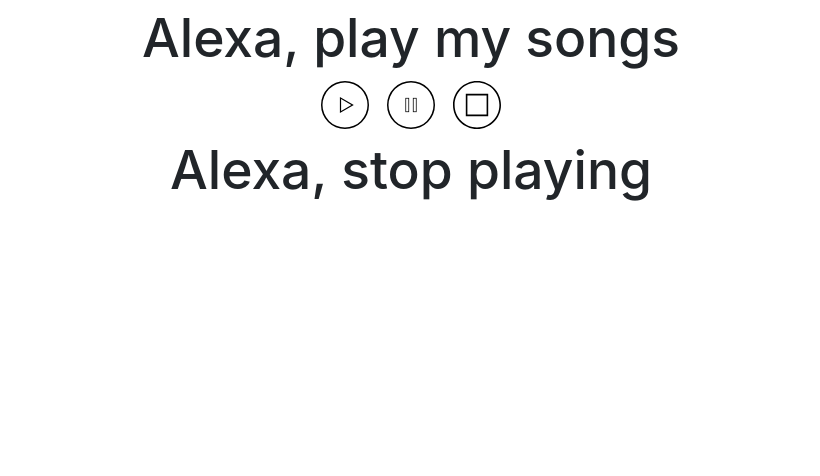
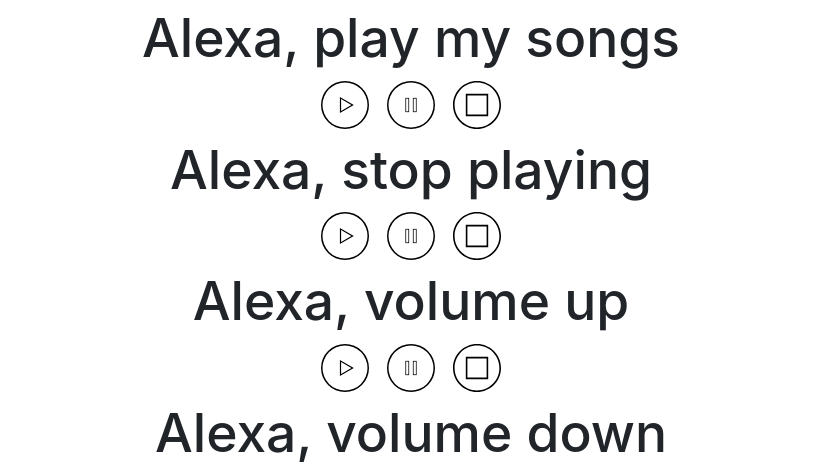
Before and after one commit to hayleyjellison/Lindsey-s-Present, a plain HTML site: page index.html in a window 1280 px wide. Shown: the part 823-1299 px from the top of the page, without its empty margins (229-1049 px from the left). Before the commit the page ends 1035 px from the top, so only its background shows below. Drawn offline with nearby package versions, Linux system fonts and the light colour scheme.

Commit message:
added command

```diff
--- a/index.html
+++ b/index.html
@@ -90,6 +90,22 @@
 	<article>
 		<h1>Alexa, stop playing</h1>
 	</article>
+	<div>
+		<button id=play></button> &nbsp;
+		<button id=pause></button> &nbsp;
+		<button id=stop></button>
+	</div>
+	<article>
+		<h1>Alexa, volume up</h1>
+	</article>
+	<div>
+		<button id=play></button> &nbsp;
+		<button id=pause></button> &nbsp;
+		<button id=stop></button>
+	</div>
+	<article>
+		<h1>Alexa, volume down</h1>
+	</article>
 
 	<script src="https://code.jquery.com/jquery-3.4.1.slim.min.js" integrity="sha384-J6qa4849blE2+poT4WnyKhv5vZF5SrPo0iEjwBvKU7imGFAV0wwj1yYfoRSJoZ+n" crossorigin="anonymous"></script>
 <script src="https://cdn.jsdelivr.net/npm/popper.js@1.16.0/dist/umd/popper.min.js" integrity="sha384-Q6E9RHvbIyZFJoft+2mJbHaEWldlvI9IOYy5n3zV9zzTtmI3UksdQRVvoxMfooAo" crossorigin="anonymous"></script>
```
